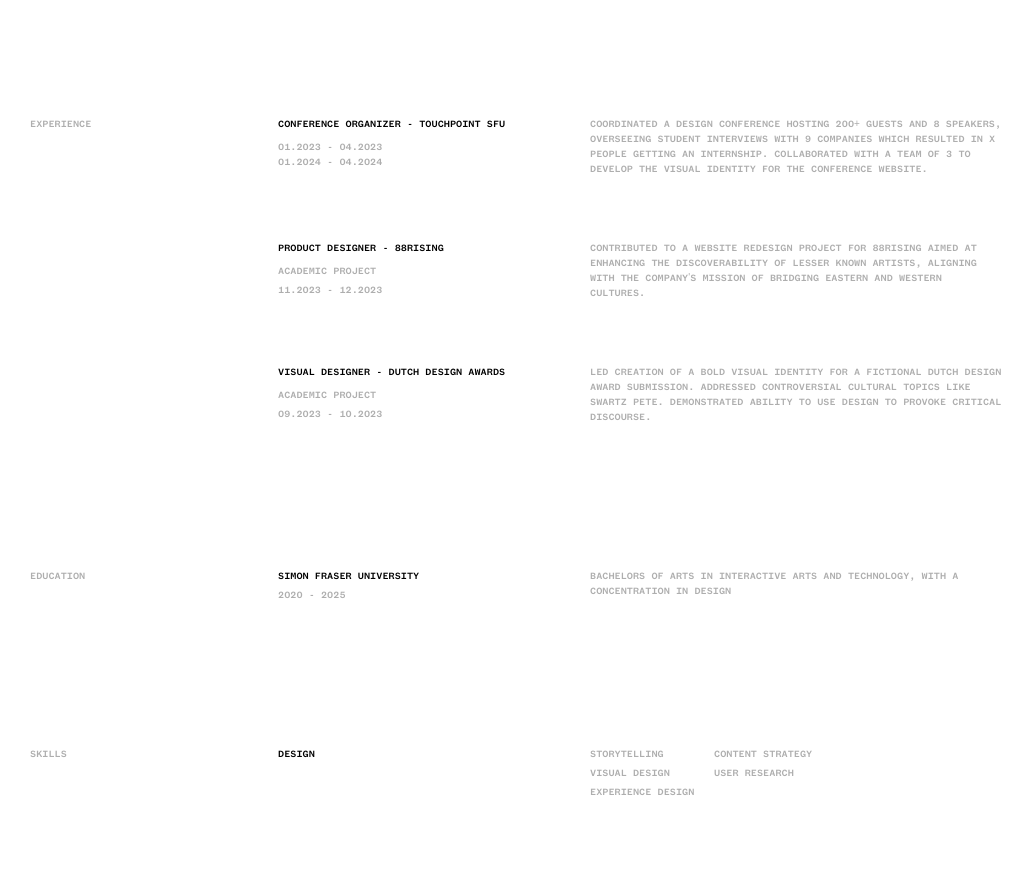
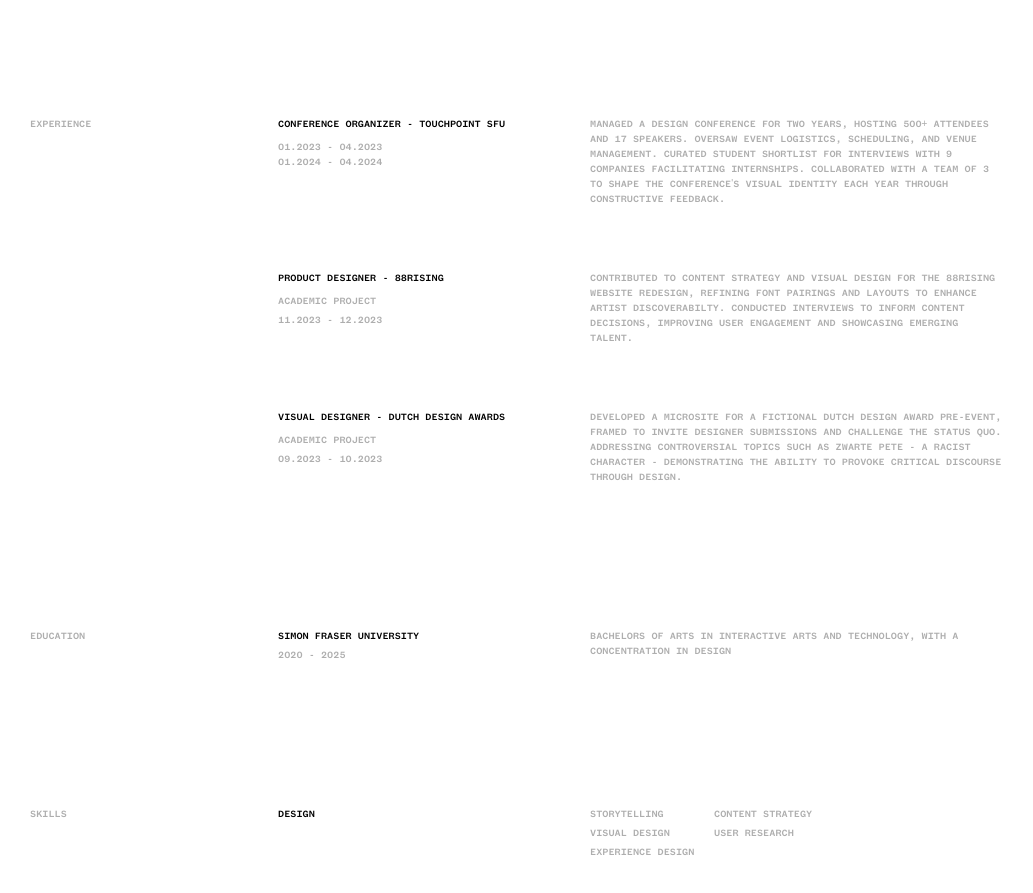
Before and after one commit to claret2002/portfolio2024-v1, a Next.js app: page / in a window 1280 px wide. Shown: the part 1790-2683 px from the top of the page, without its empty margins (0-1033 px from the left). Built offline with nearby package versions, Linux system fonts and the light colour scheme.

Commit message:
Update to resume section
update

```diff
--- a/src/app/(index)/page.tsx
+++ b/src/app/(index)/page.tsx
@@ -218,9 +218,10 @@ export default function Home() {
 
                 <div className="col-start-5 col-span-4 row-start-2 ml-16">
                     <h4 className="font-testFounders font-medium text-3xl mt-16 text-customGray">
-                        COORDINATED A DESIGN CONFERENCE HOSTING 200+ GUESTS AND 8 SPEAKERS, OVERSEEING STUDENT
-                        INTERVIEWS WITH 9 COMPANIES WHICH RESULTED IN X PEOPLE GETTING AN INTERNSHIP. COLLABORATED WITH
-                        A TEAM OF 3 TO DEVELOP THE VISUAL IDENTITY FOR THE CONFERENCE WEBSITE.
+                        MANAGED A DESIGN CONFERENCE FOR TWO YEARS, HOSTING 500+ ATTENDEES AND 17 SPEAKERS. OVERSAW
+                        EVENT LOGISTICS, SCHEDULING, AND VENUE MANAGEMENT. CURATED STUDENT SHORTLIST FOR INTERVIEWS
+                        WITH 9 COMPANIES FACILITATING INTERNSHIPS. COLLABORATED WITH A TEAM OF 3 TO SHAPE THE
+                        CONFERENCE&apos;S VISUAL IDENTITY EACH YEAR THROUGH CONSTRUCTIVE FEEDBACK.
 
                     </h4>
                 </div>
@@ -239,9 +240,9 @@ export default function Home() {
 
                 <div className="col-start-5 col-span-4 row-start-3 ml-16">
                     <h4 className="font-testFounders font-medium text-3xl mt-16 text-customGray">
-                        CONTRIBUTED TO A WEBSITE REDESIGN PROJECT FOR 88RISING AIMED AT ENHANCING THE DISCOVERABILITY OF
-                        LESSER KNOWN ARTISTS, ALIGNING WITH THE COMPANY&apos;S MISSION OF BRIDGING EASTERN AND WESTERN
-                        CULTURES.
+                        CONTRIBUTED TO CONTENT STRATEGY AND VISUAL DESIGN FOR THE 88RISING WEBSITE REDESIGN,
+                        REFINING FONT PAIRINGS AND LAYOUTS TO ENHANCE ARTIST DISCOVERABILTY. CONDUCTED INTERVIEWS TO
+                        INFORM CONTENT DECISIONS, IMPROVING USER ENGAGEMENT AND SHOWCASING EMERGING TALENT.
 
                     </h4>
                 </div>
@@ -260,9 +261,10 @@ export default function Home() {
 
                 <div className="col-start-5 col-span-4 row-start-4 ml-16">
                     <h4 className="font-testFounders font-medium text-3xl mt-16 text-customGray">
-                        LED CREATION OF A BOLD VISUAL IDENTITY FOR A FICTIONAL DUTCH DESIGN AWARD SUBMISSION. ADDRESSED
-                        CONTROVERSIAL CULTURAL TOPICS LIKE SWARTZ PETE. DEMONSTRATED ABILITY TO USE DESIGN TO PROVOKE
-                        CRITICAL DISCOURSE.
+                        DEVELOPED A MICROSITE FOR A FICTIONAL DUTCH DESIGN AWARD PRE-EVENT, FRAMED TO INVITE DESIGNER
+                        SUBMISSIONS AND CHALLENGE THE STATUS QUO. ADDRESSING CONTROVERSIAL TOPICS SUCH AS ZWARTE PETE
+                         - A RACIST CHARACTER - DEMONSTRATING THE ABILITY TO PROVOKE CRITICAL DISCOURSE THROUGH DESIGN.
+
 
                     </h4>
                 </div>
```
